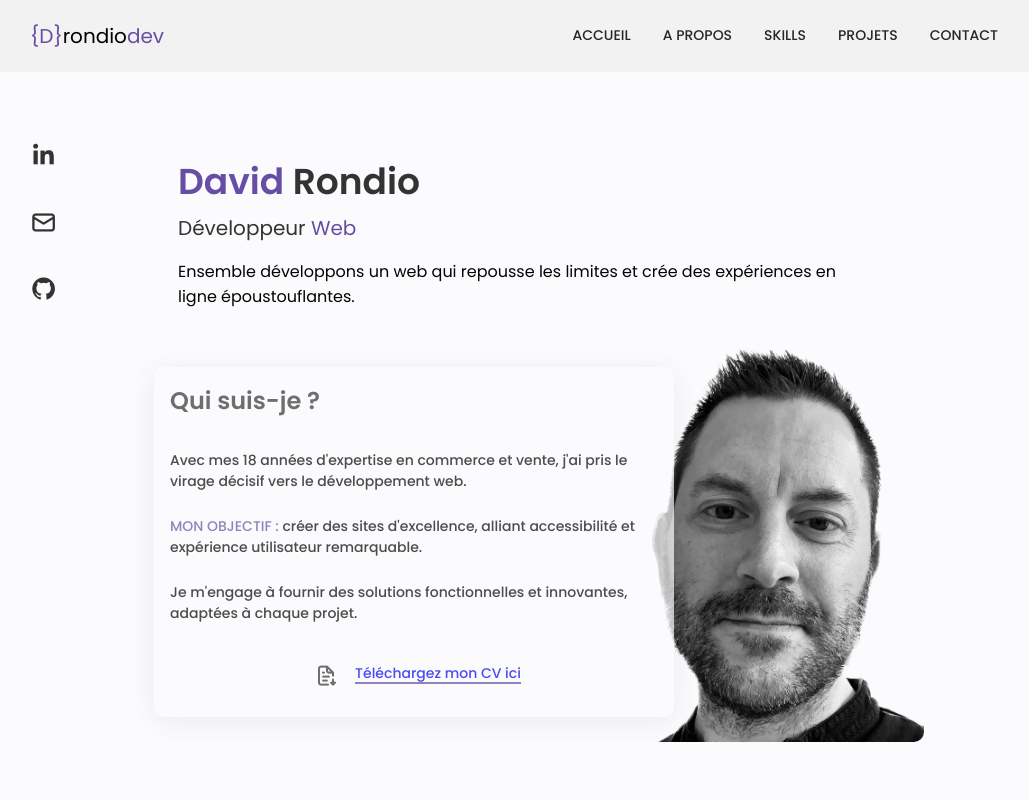
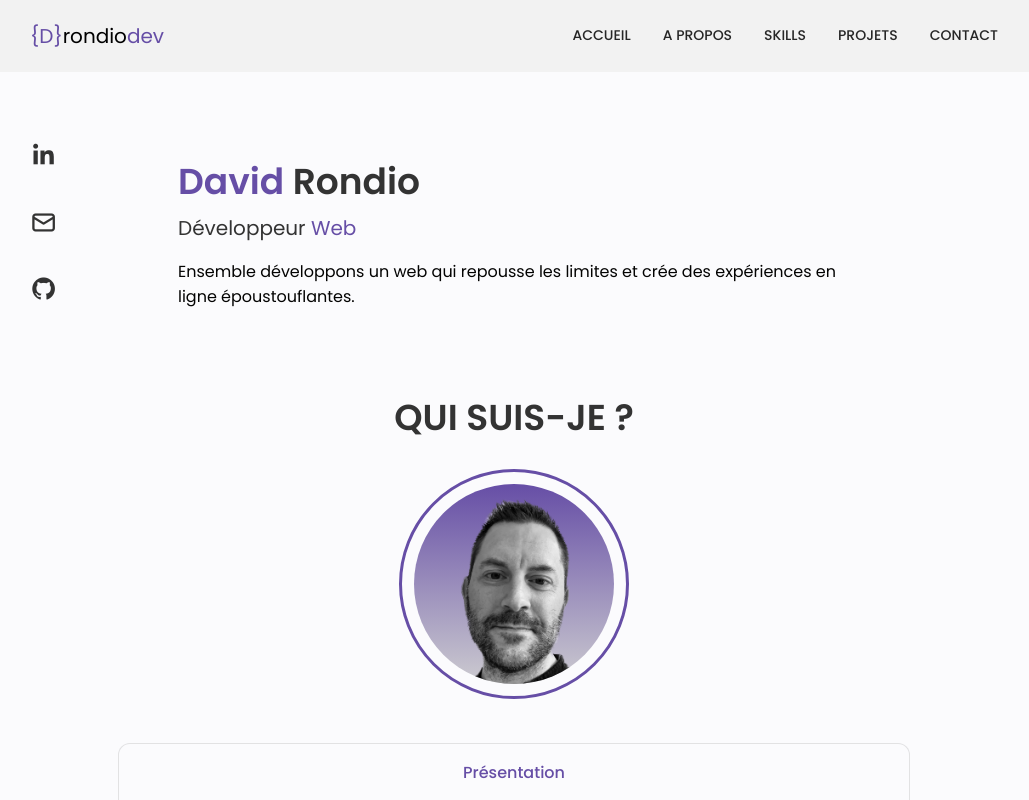
Before and after one commit to drondiodev/React-Portfolio, a React (Vite) app: page / in a window 1280 px wide. Shown: the top 800 px of the page, without its empty margins (126-1155 px from the left). Built offline with nearby package versions, Linux system fonts and the light colour scheme.

Commit message:
modifications structure section about

```diff
--- a/src/components/about/About.jsx
+++ b/src/components/about/About.jsx
@@ -1,57 +1,29 @@
 import "./about.css";
 import Photo from "../../assets/photo.png";
-// import Info from "./info";
+import Info from "./info";
 
 const About = () => {
   return (
-    <div className="about" id="about">
-      <div className="about_container">
-          <div className="about_text">
-            <h2>Qui suis-je ?</h2>
-            <p>
-            Avec mes 18 années d&apos;expertise en commerce et vente, j&apos;ai pris le virage décisif vers le développement web.
-            </p>
-            <p><span>Mon objectif :</span> créer des sites d&apos;excellence, alliant accessibilité et expérience utilisateur remarquable.</p>
-          <p>Je m&apos;engage à fournir des solutions fonctionnelles et innovantes, adaptées à chaque projet.</p>
-          <div className="about_text_download">
-            <i className="uil uil-file-download-alt skills__icon" alt="icone de téléchargement de mon cv"></i>
-            <p className="skills__name active-link"><a href="https://drive.google.com/file/d/1Fr7fwtAYYKdp3VbfSvuXTOWiVbCfspdG/view?usp=drive_link" download="Mon CV en pdf">Téléchargez mon CV ici</a></p>
+      <section className="about section" id="about">
+        <h2 className="section__title">Qui suis-je ?</h2>
+          <div className="container">
+            <div className="about__border">
+                <div className="about__photo">
+                    <img src={Photo} alt="" />
+                </div>
+            </div>
           </div>
-          </div>
-          <div className="about_photo">
-            <img src={Photo} alt="Photo de David Rondio" />
-          </div>
-      </div>
-    </div>
+            <div className="about__data">
+                <Info />
+            </div>
+            <div>
+              <div className="skills__box">
+                  <i className="uil uil-file-download-alt skills__icon" alt=""></i>
+                  <p className="skills__name active-link"><a href="https://drive.google.com/file/d/1Fr7fwtAYYKdp3VbfSvuXTOWiVbCfspdG/view?usp=drive_link" download="Mon CV en pdf">Téléchargez mon CV ici</a></p>
+              </div>
+            </div>
+        </section>
     );
 };
 
 export default About;
-
-
-
-        // <section className="about section" id="about">
-        // <h2 className="section__title">Qui suis-je ?</h2>
-        // <h3 className="section__subtitle">Présentation</h3>
-        //     <div className="about__container container grid">
-        //         <div className="about__border">
-        //             <div className="about__photo">
-        //                 <img src={Photo} alt="" />
-        //             </div>
-        //         </div>
-        //         <div className="about__data">
-        //             <Info />
-        //                 <p className="about__description">
-        //                 Avec mes 18 années d&apos;expertise en commerce et vente, j&apos;ai pris le virage décisif vers le développement web.
-        //                 </p>
-        //                 <p className="about__description"><span>Mon objectif :</span> créer des sites d&apos;excellence, alliant accessibilité et expérience utilisateur remarquable.</p>
-        //                 <p className="about__description">Je m&apos;engage à fournir des solutions fonctionnelles et innovantes, adaptées à chaque projet.</p>
-        //         </div>
-        //         <div>
-                    // <div className="skills__box">
-                    //     <i className="uil uil-file-download-alt skills__icon" alt=""></i>
-                    //     <p className="skills__name active-link"><a href="https://drive.google.com/file/d/1Fr7fwtAYYKdp3VbfSvuXTOWiVbCfspdG/view?usp=drive_link" download="Mon CV en pdf">Téléchargez mon CV ici</a></p>
-                    // </div>
-                // </div>
-        //     </div>
-        // </section>
--- a/src/components/about/about.css
+++ b/src/components/about/about.css
@@ -7,97 +7,7 @@
   width: 100%;
 }
 
-
-.about_container {
-  width: 820px;
-  height: 400px;
-  position: relative;
-}
-
-.about_photo {
-  position: absolute;
-  top: 0;
-  right: 0;
-  height: 100%;
-}
-
-.about_photo img {
-  height: 100%;
-  border-radius: 10px;
-  width: 320px;
-  object-fit: cover;
-}
-
-.about_text {
-  background: #fbfbfd;
-  width: 520px;
-  height: 350px;
-  border-radius: 16px;
-  box-shadow: 0 4px 30px rgba(0, 0, 0, 0.1);
-  position: absolute;
-  left: 50px;
-  top: 50%;
-  transform: translateY(-50%);
-  border-radius: 10px;
-  color: var(--text-color);
-  padding: 1rem 0.5rem 0 1rem;
-  z-index: 1;
-  opacity: 0.7;
-  backdrop-filter: blur(30%);
-  -webkit-backdrop-filter: blur(30%);
-  font-size: var(--normal-font-size);
-  font-weight: var(--font-medium);
-
-}
-
-.about_text h2 {
-  margin-bottom: var(--mb-2);
-}
-
-.about_text p {
-  margin-top: var(--mb-1);
-  margin-bottom: var(--mb-1-5);
-  font-size: var(--small-font-size);
-  font-weight: var(--font-medium);
-}
-
-.about_text p span {
-  color: var(--primary);
-  text-transform: uppercase;
-  font-weight: var(--font-medium);
-}
-
-.about_text_download {
-  display: flex;
-  justify-content: center;
-  align-items: center;
-}
-
-.about_text_download i {
-  padding-right: 1rem;
-}
-
-@media screen and (max-width: 768px) {
-  .about {
-    display: flex;
-    flex-direction: row;
-    align-items: center;
-    justify-content: center;
-    width: 100%;
-    height: 500px;
-  }
-
-  .about_text {
-    width: 80%;
-    opacity: 0.9;
-  }
-
-  .about_text_download {
-    margin-top: 3rem;
-  }
-}
-
-/* .about__container {
+.about__container {
   grid-template-columns: repeat(2, 1fr);
   align-items: center;
   column-gap: 4rem;
@@ -132,9 +42,11 @@
 }
 
 .about__info {
-          grid-template-columns: repeat(3, 140px);
+  display: flex;
+  justify-content: center;
   gap: 0.5rem;
   margin-bottom: var(--mb-2);
+  margin-top: var(--mb-2);
 }
 
 .about__box {
@@ -152,12 +64,22 @@
 }
 
 .about__title {
-          font-size: var(--small-font-size);
   font-weight: var(--font-medium);
+  font-size: var(--normal-font-size);
+  margin-bottom: 1.2rem;
+  color: var(--primary);
 }
 
 .about__subtitle {
-          font-size: var(--tiny-font-size);
+  font-size: var(--small-font-size);
+  text-align: left;
+  margin-bottom: var(--mb-1);
+}
+
+.about__subtitle span {
+  color: var(--primary);
+  text-transform: uppercase;
+  font-weight: var(--font-medium);
 }
 
 .about__description {
@@ -170,9 +92,9 @@
   color: var(--primary);
   text-transform: uppercase;
   font-weight: var(--font-medium);
-        } */
+}
 
-/*
+
 @media screen and (max-width: 992px) {
   .about__container {
     grid-template-columns: 1fr;
@@ -199,8 +121,7 @@
   }
 }
 
-    /* For medium devices */
-/* @media screen and (max-width: 576px) {
+@media screen and (max-width: 576px) {
   .about__info {
     grid-template-columns: repeat(3, 1fr);
   }
@@ -210,8 +131,7 @@
   }
 }
 
-    /* For small devices */
-/* @media screen and (max-width: 350px) {
+@media screen and (max-width: 350px) {
   .about__info {
     grid-template-columns: repeat(2, 1fr);
   }
@@ -222,5 +142,3 @@
   transition: 0.3s;
   color: white;
 }
-
-     */
--- a/src/components/about/info.jsx
+++ b/src/components/about/info.jsx
@@ -1,25 +1,14 @@
 const Info = () => {
 return (
     <div className="about__info grid">
-        {/* <div className="about__box">
-            <i className='bx bx-award about__icon' ></i>
-            <h3 className="about__title">Experience</h3>
-            <span className="about__subtitle">1.5 years and counting</span>
+        <div className="about__box">
+          <h3 className="about__title">Présentation</h3>
+          <p className="about__subtitle">Avec mes 18 années d&apos;expertise en commerce et vente, j&apos;ai pris le virage décisif vers le développement web.</p>
+          <p className="about__subtitle"><span>Mon objectif :</span> créer des sites d&apos;excellence, alliant accessibilité et expérience utilisateur remarquable.</p>
+          <p className="about__subtitle">Je m&apos;engage à fournir des solutions fonctionnelles et innovantes, adaptées à chaque projet.</p>
         </div>
-
-        <div className="about__box">
-            <i className='bx bx-briefcase about__icon' ></i>
-            <h3 className="about__title">Completed</h3>
-            <span className="about__subtitle">6 + Projects</span>
-        </div>
-
-        <div className="about__box">
-            <i className='bx bx-support about__icon' ></i>
-            <h3 className="about__title">Support</h3>
-            <span className="about__subtitle">Everytime<br/>(Excluding College hours)</span>
-        </div> */}
     </div>
-)
+  )
 }
 
 export default Info;
```
Lines whose indentation alone changed are shown as unchanged.
